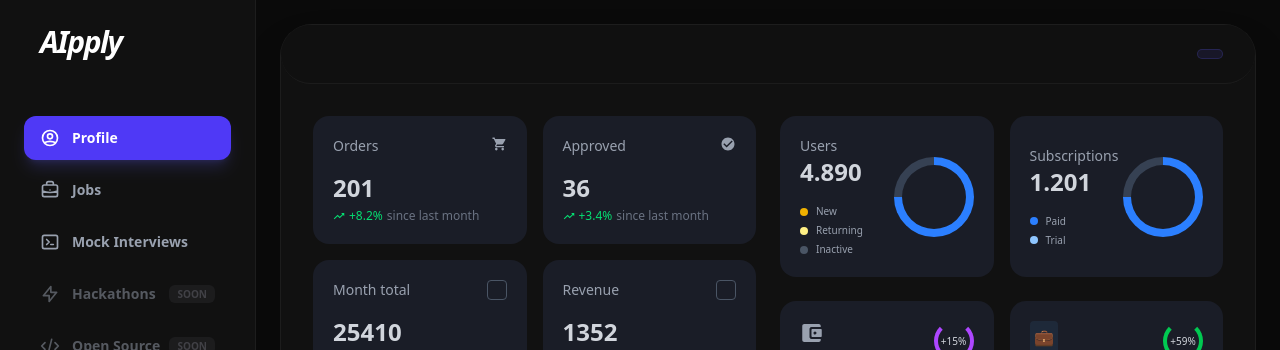
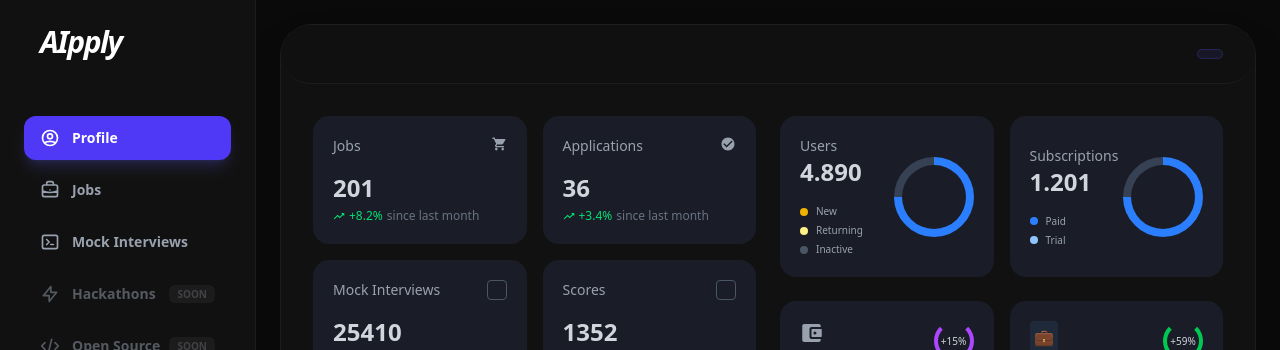
Before and after one commit to Abhi00045/AIpply, a React (Vite) app in the folder Client/: page /applicant in a window 1280 px wide. Shown: the top 350 px of the page. Built offline with nearby package versions, Linux system fonts and the light colour scheme.

Commit message:
dashboard unitl nigh

```diff
--- a/Client/src/Pages/Applicant/Profile.jsx
+++ b/Client/src/Pages/Applicant/Profile.jsx
@@ -29,13 +29,13 @@
         <div className="col-span-12 lg:col-span-6 space-y-6">
           <div className="grid grid-cols-2 gap-4">
             {/* Orders */}
-            <StatCard title="Orders" value="201" trend="+8.2%" icon={<IoMdCart />} isUp={true} />
+            <StatCard title="Jobs" value="201" trend="+8.2%" icon={<IoMdCart />} isUp={true} />
             {/* Approved */}
-            <StatCard title="Approved" value="36" trend="+3.4%" icon={<IoMdCheckmarkCircle />} isUp={true} />
+            <StatCard title="Applications" value="36" trend="+3.4%" icon={<IoMdCheckmarkCircle />} isUp={true} />
             {/* Month Total */}
-            <StatCard title="Month total" value="25410" trend="-0.2%" isUp={false} />
+            <StatCard title="Mock Interviews" value="25410" trend="-0.2%" isUp={false} />
             {/* Revenue */}
-            <StatCard title="Revenue" value="1352" trend="-1.2%" isUp={false} />
+            <StatCard title="Scores" value="1352" trend="-1.2%" isUp={false} />
           </div>
 
           {/* Sales Dynamics Chart Placeholder */}
```
